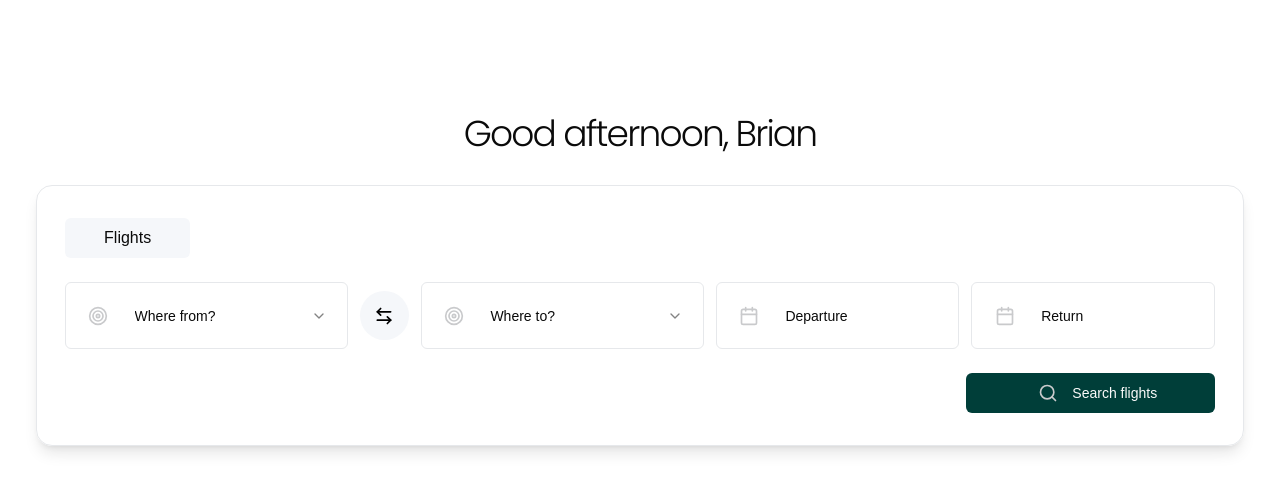
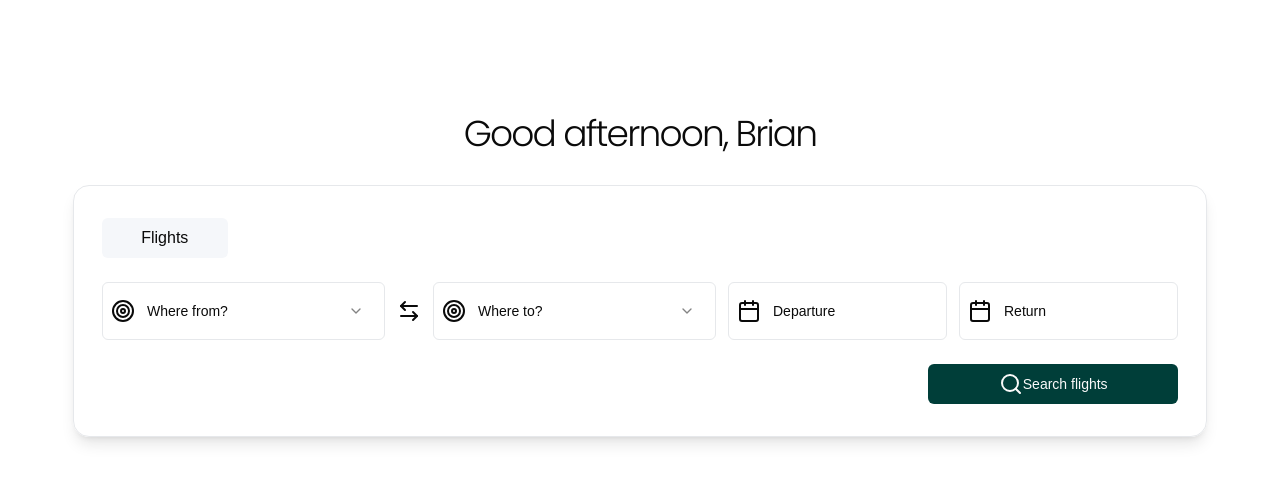
Before and after one commit to Yatik1/fligh_search_page, a Next.js app: page / in a window 1280 px wide. Shown: the top 492 px of the page. Built offline with nearby package versions, Linux system fonts and the light colour scheme.

Commit message:
more dynamic

```diff
--- a/components/Icon.tsx
+++ b/components/Icon.tsx
@@ -3,15 +3,14 @@ import React from 'react'
 interface IconProps{
     icon:JSX.Element;
     onclick?:()=>void;
-    className?:string;
-    bg?:boolean;
-    border?:boolean;
+    iconStyle?:string;
+    bgStyle?:string;
 }
 
-const Icon = ({icon,onclick,bg,className,border}:IconProps) => {
+const Icon = ({icon,onclick,iconStyle,bgStyle}:IconProps) => {
   return (
-    <div className={`p-[0.9rem] rounded-full flex items-center justify-center ${bg ? "bg-[#F5F7FA]" : ""} ${border && "border border-[#E6E8EB]"}`} onClick={onclick}>
-        <div className={`${bg ? "text-black" : "text-[#C9CACC]"} w-5 h-5 flex items-center justify-center ${className}`}>
+    <div className={bgStyle} onClick={onclick}>
+        <div className={iconStyle}>
             {icon}
         </div>
     </div>
```
